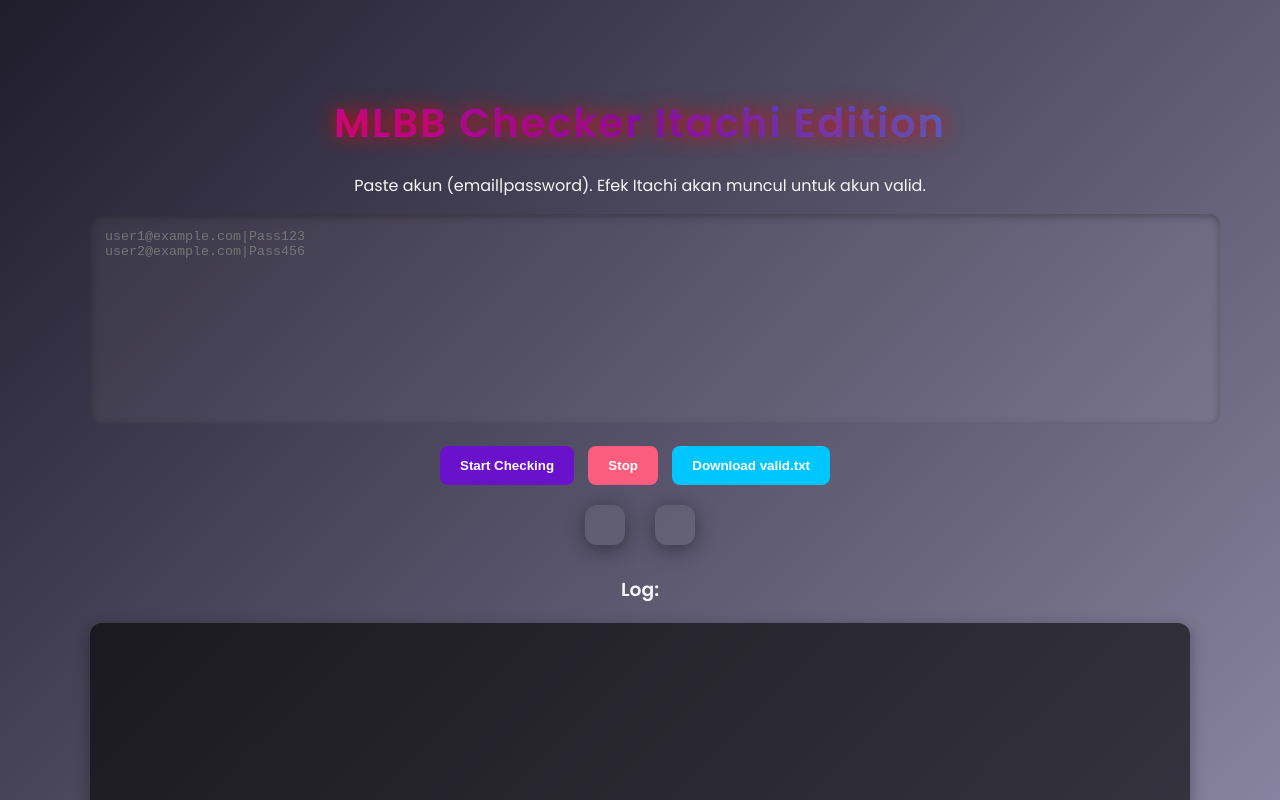
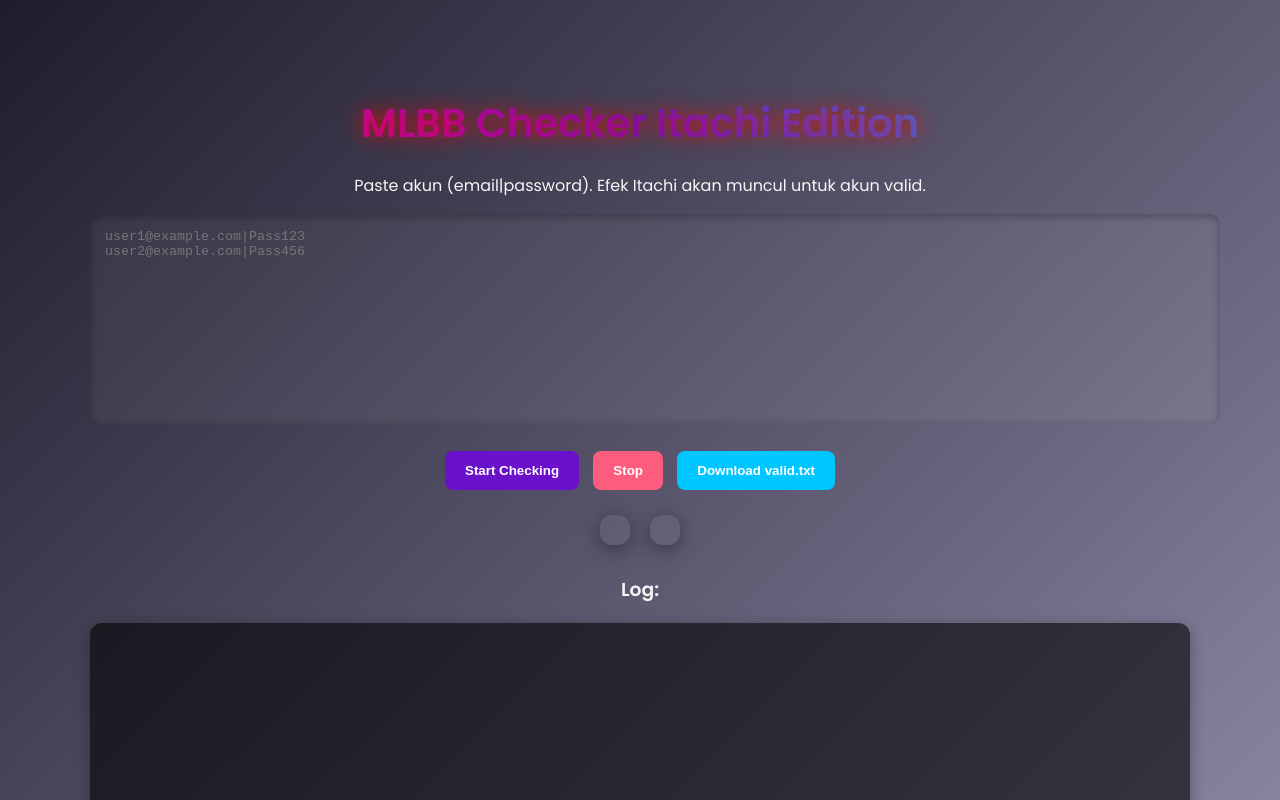
Before and after one commit to Nuykevinazmi/itachi, a plain HTML site: page index.html in a window 1280 px wide. Shown: the top 800 px of the page. Drawn offline with Linux system fonts and the light colour scheme.

Commit message:
Update index.html

```diff
--- a/index.html
+++ b/index.html
@@ -2,6 +2,7 @@
 <html lang="en">
 <head>
 <meta charset="UTF-8" />
+<meta name="viewport" content="width=device-width, initial-scale=1.0" />
 <title>MLBB Checker Itachi Edition Cinematic</title>
 <link href="https://fonts.googleapis.com/css2?family=Poppins:wght@400;600&display=swap" rel="stylesheet">
 <script src="https://cstaticdun.126.net/load.min.js"></script>
@@ -14,16 +15,14 @@ body {
   background: linear-gradient(135deg, #1f1c2c, #928dab);
   color: #f5f5f5;
   position: relative;
-  overflow: hidden;
+  overflow-x: hidden;
 }
 
 h2 {
   text-align: center;
   margin-bottom: 20px;
   font-weight: 700;
-  font-size: 40px;
-  color: #f5f5f5;
-  letter-spacing: 2px;
+  font-size: clamp(26px, 5vw, 40px);
   background: linear-gradient(45deg, #ff007f, #6a11cb, #00c6ff);
   background-clip: text;
   -webkit-background-clip: text;
@@ -56,7 +55,7 @@ button {
   border-radius: 8px;
   border: none;
   cursor: pointer;
-  margin-right: 10px;
+  margin: 5px;
   transition: all 0.3s;
 }
 
@@ -70,13 +69,14 @@ button {
 #captcha-container {
   margin: 20px 0;
   display: flex;
-  gap: 30px;
+  flex-wrap: wrap;
+  gap: 20px;
   justify-content: center;
 }
 
 #captcha-root-0, #captcha-root-1 {
   background: rgba(255,255,255,0.05);
-  padding: 20px;
+  padding: 15px;
   border-radius: 12px;
   box-shadow: 0 4px 20px rgba(0,0,0,0.4);
 }
@@ -106,7 +106,7 @@ button {
   color: #ffffff;
 }
 
-/* Efek Cinematic Itachi */
+/* Efek Cinematic Itachi - Mobile Friendly */
 #itachi-effect {
   pointer-events: none;
   position: fixed;
@@ -122,8 +122,8 @@ button {
 
 #itachi-eye {
   position:absolute;
-  width:250px;
-  height:250px;
+  width: clamp(150px, 40vw, 250px);
+  height: clamp(150px, 40vw, 250px);
   background: url('https://i.ibb.co/8m5GzHq/itachi-eye.png') no-repeat center center;
   background-size: contain;
   opacity:0;
@@ -186,7 +186,7 @@ button {
 
 <textarea id="combo" placeholder="user1@example.com|Pass123&#10;user2@example.com|Pass456"></textarea>
 <br>
-<div style="text-align:center; margin-top: 15px;">
+<div style="text-align:center; margin-top: 15px; flex-wrap: wrap;">
   <button id="startBtn">Start Checking</button>
   <button id="stopBtn" disabled>Stop</button>
   <button id="downloadBtn">Download valid.txt</button>
@@ -250,7 +250,7 @@ function showCaptcha(index){
         captchaId: CAPTCHA_IDS[index],
         element: "#captcha-root-"+index,
         mode: "embed",
-        width: "320px",
+        width: "100%",
         onReady(){},
         onVerify(err,data){
           if(err||!data?.validate){ reject(err||"no token"); return; }
@@ -272,12 +272,10 @@ function triggerItachiEffect(){
   const effect=document.getElementById("itachi-effect");
   const eye=document.getElementById("itachi-eye");
 
-  // Ambil audio
   const soundTeleport=document.getElementById("itachi-sound");
   const genjutsuSound=document.getElementById("genjutsu-sound");
   const whooshSound=document.getElementById("whoosh-sound");
 
-  // Elemen asap & partikel
   const smoke = document.createElement("div");
   smoke.className = "smoke";
   const particles = document.createElement("div");
@@ -285,15 +283,12 @@ function triggerItachiEffect(){
   effect.appendChild(smoke);
   effect.appendChild(particles);
 
-  // Tampilkan efek
   effect.style.display="flex";
 
-  // Step 1: Zoom in mata + suara teleport
   eye.style.animation="eyeZoom 1.5s forwards";
   soundTeleport.currentTime=0;
   soundTeleport.play();
 
-  // Step 2: Kedipan Sharingan + suara genjutsu
   setTimeout(()=>{
     eye.style.animation="sharinganBlink 0.6s 2";
     genjutsuSound.currentTime=0;
@@ -301,14 +296,12 @@ function triggerItachiEffect(){
     particles.style.animation="particlesFade 1.5s forwards";
   }, 1500);
 
-  // Step 3: Slow motion zoom out + suara whoosh
   setTimeout(()=>{
     eye.style.animation="eyeZoomOut 1s forwards";
     whooshSound.currentTime=0;
     whooshSound.play();
   }, 2200);
 
-  // Step 4: Bersihkan efek
   setTimeout(()=>{
     effect.style.display="none";
     smoke.remove();
```
